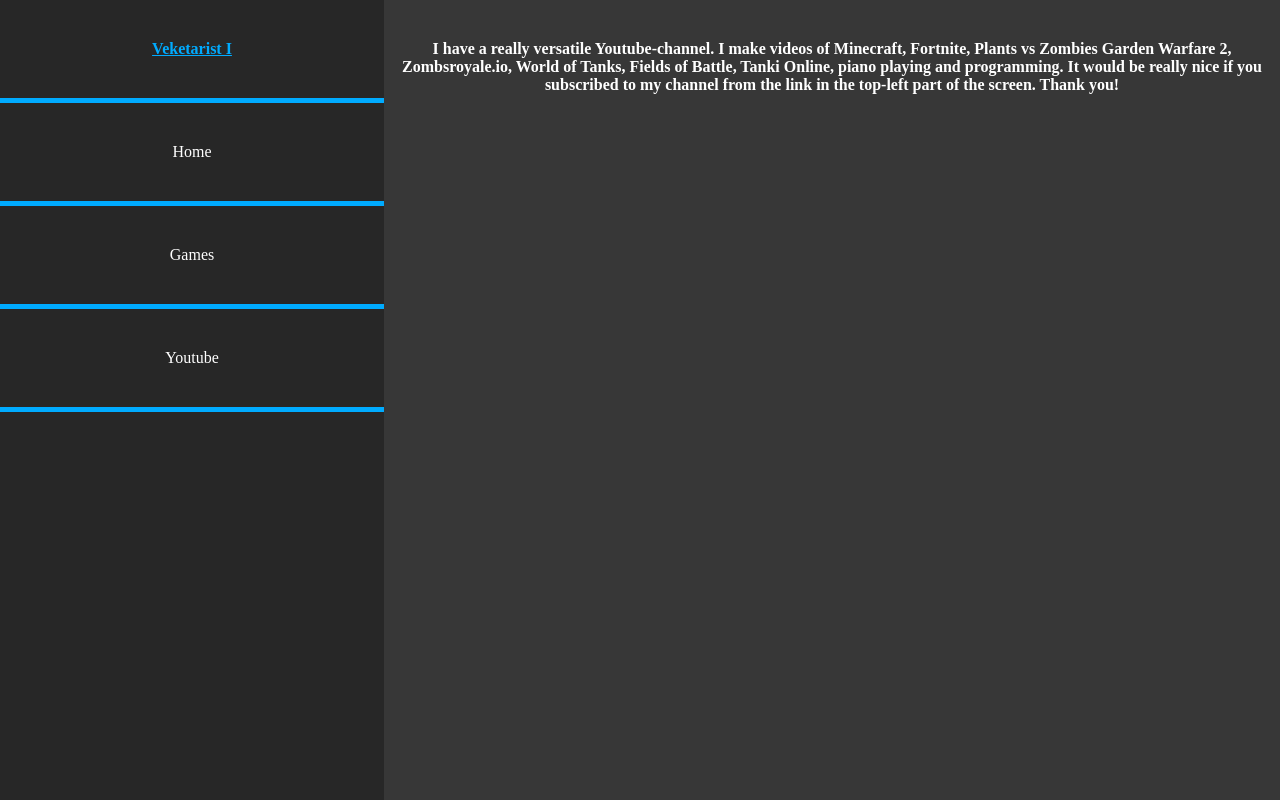
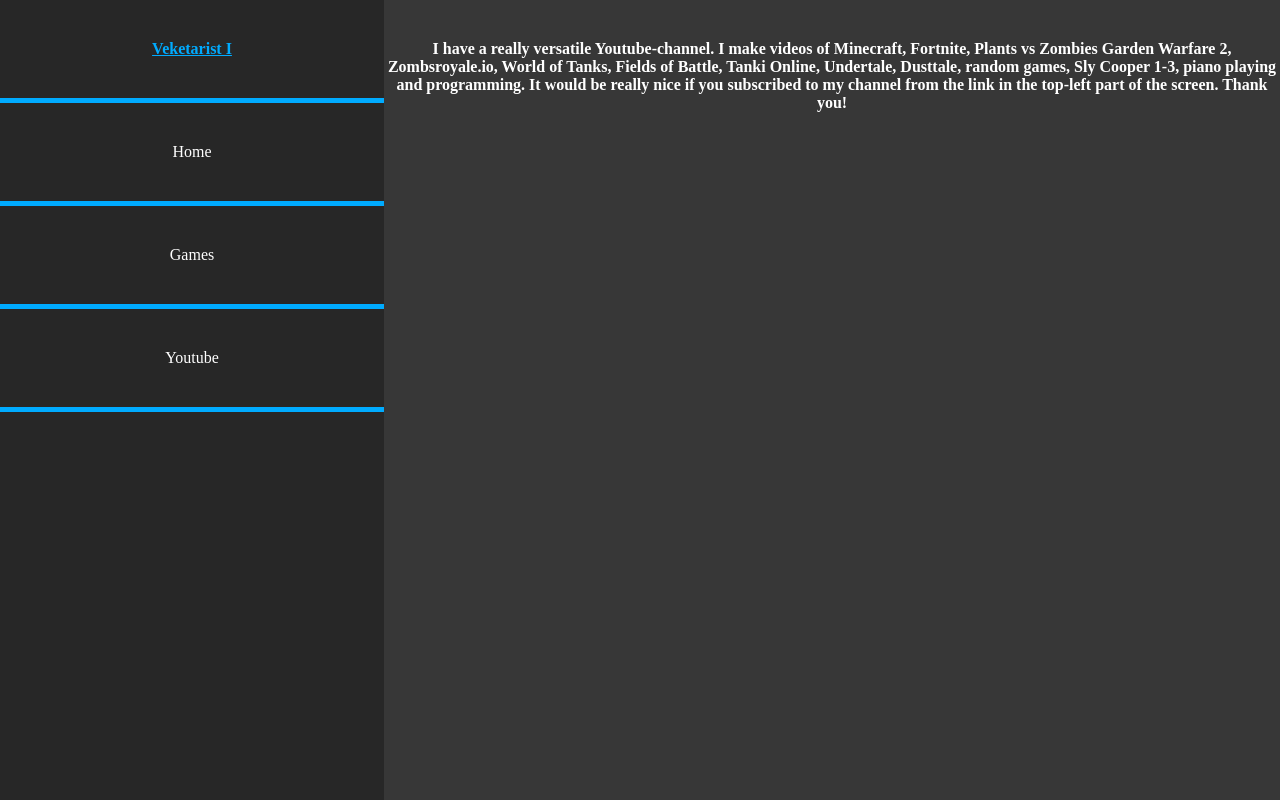
Before and after one commit to Veketaristi/Veketarist-I.github.io, a plain HTML site: page index.html in a window 1280 px wide. Both pictures are taken after a click on the item "Youtube". Drawn offline with Linux system fonts and the light colour scheme.

Commit message:
Update index.html

```diff
--- a/index.html
+++ b/index.html
@@ -29,7 +29,7 @@
             <div class="games"><a href="https://scratch.mit.edu/projects/333512968/">Bonkers Bunker (for PC)</a></div>
         </div>
         <div id="channelCont">
-            <h4>I have a really versatile Youtube-channel. I make videos of Minecraft, Fortnite, Plants vs Zombies Garden Warfare 2, Zombsroyale.io, World of Tanks, Fields of Battle, Tanki Online, piano playing and programming. It would be really nice if you subscribed to my channel from the link in the top-left part of the screen. Thank you!</h4>
+            <h4>I have a really versatile Youtube-channel. I make videos of Minecraft, Fortnite, Plants vs Zombies Garden Warfare 2, Zombsroyale.io, World of Tanks, Fields of Battle, Tanki Online, Undertale, Dusttale, random games, Sly Cooper 1-3, piano playing and programming. It would be really nice if you subscribed to my channel from the link in the top-left part of the screen. Thank you!</h4>
         </div>
         <script>
             var homex = document.getElementById("homeCont");
```
